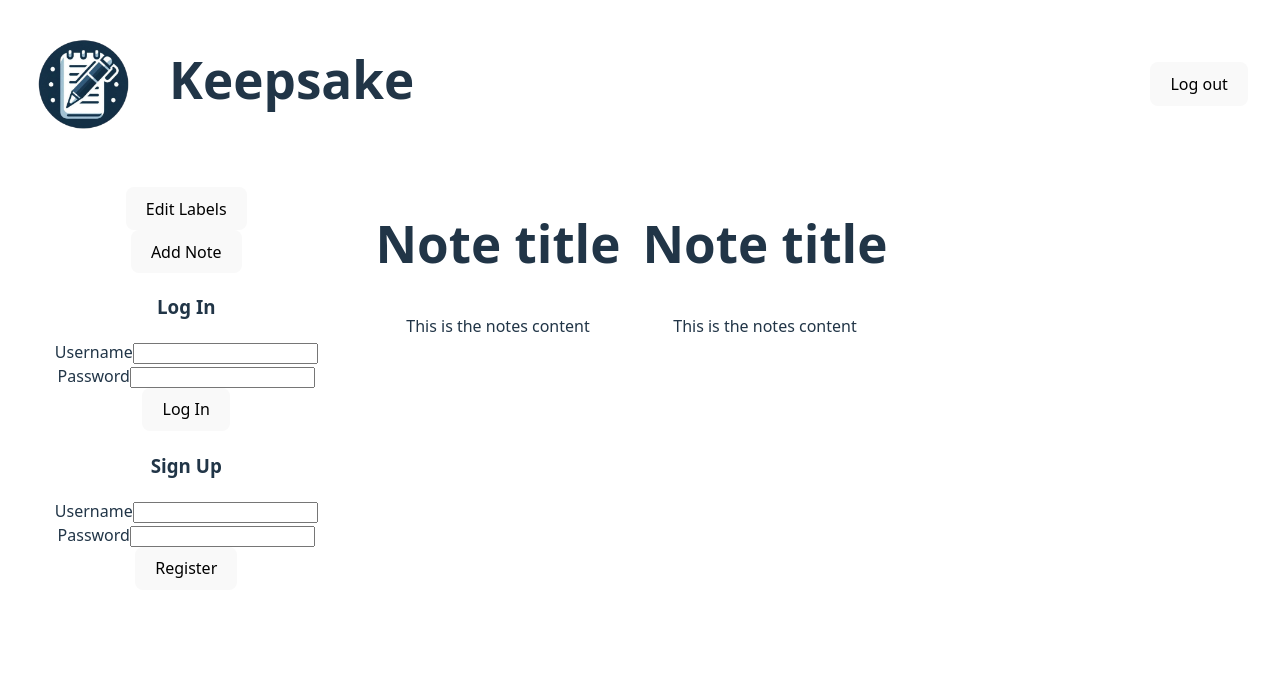
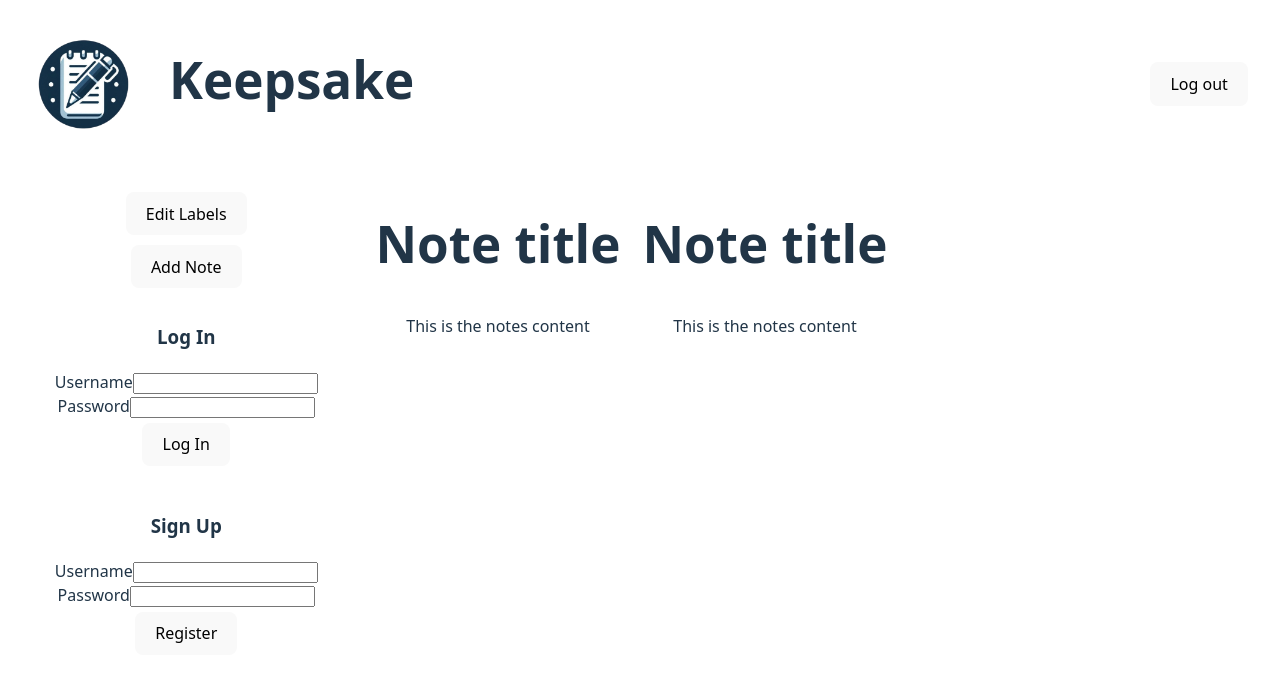
Before and after one commit to anitamegarry/Keepsake-Clone, a React (Vite) app in the folder keepsake-app/: page / in a window 1280 px wide. Shown: the top 682 px of the page. Built offline with nearby package versions, Linux system fonts and the light colour scheme.

Commit message:
improved sidebar styling

```diff
--- a/keepsake-app/src/components/Sidebar.css
+++ b/keepsake-app/src/components/Sidebar.css
@@ -9,10 +9,18 @@
   padding: 25px;
 }
 
+button {
+  margin: 5px;
+}
+
 .login {
   border: 1px solid white;
+  border-radius: 5px;
+  margin: 10px;
 }
 
 .register {
   border: 1px solid white;
+  border-radius: 5px;
+  margin: 10px;
 }
```
